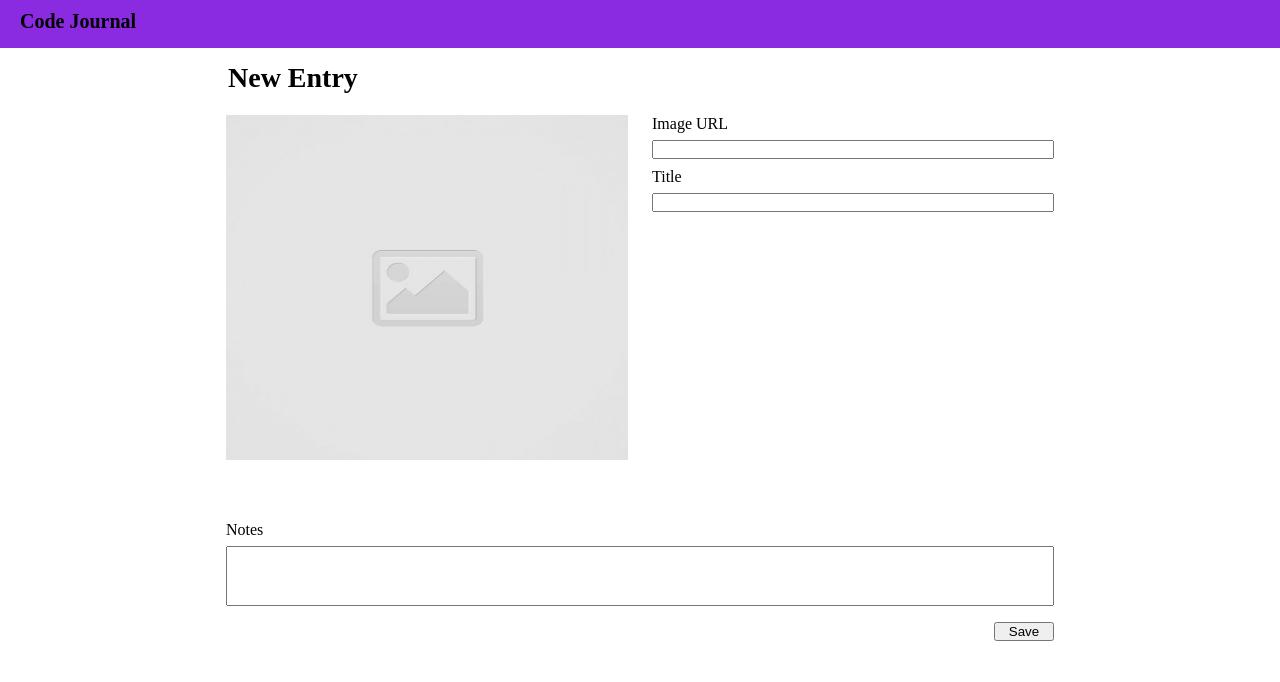
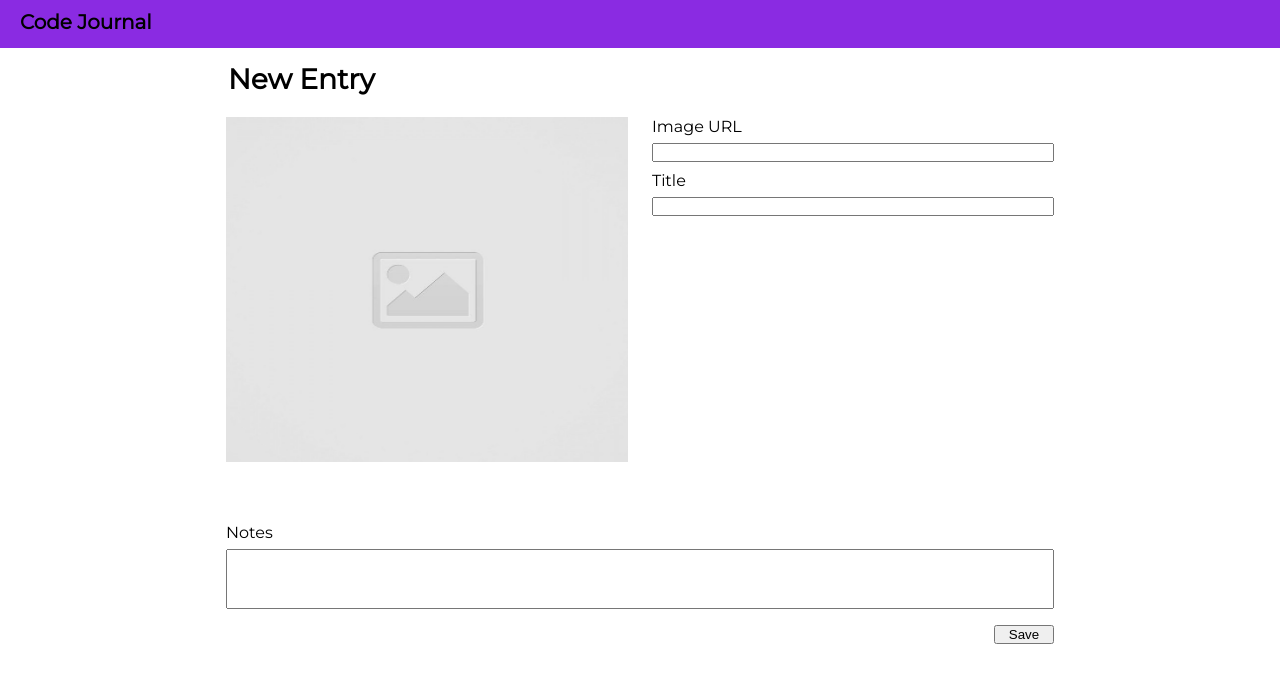
Before and after one commit to yesseniarod/code-journal, a website: page index.html in a window 1280 px wide. Drawn offline with Linux system fonts and the light colour scheme.

Commit message:
removed unnecessary CSS styling and changed font

```diff
--- a/css/styles.css
+++ b/css/styles.css
@@ -1,3 +1,7 @@
+body {
+  font-family: 'Montserrat', sans-serif;
+}
+
 header {
   background-color: blueviolet;
   height: 3em;
--- a/index.html
+++ b/index.html
@@ -13,6 +13,9 @@
   <link rel="stylesheet" href="css/reset.css">
   <link rel="stylesheet" href="css/layout.css">
   <link rel="stylesheet" href="css/styles.css">
+  <link rel="preconnect" href="https://fonts.gstatic.com">
+  <link href="https://fonts.googleapis.com/css2?family=Montserrat&display=swap" rel="stylesheet">
+
 </head>
 <body>
 
```
